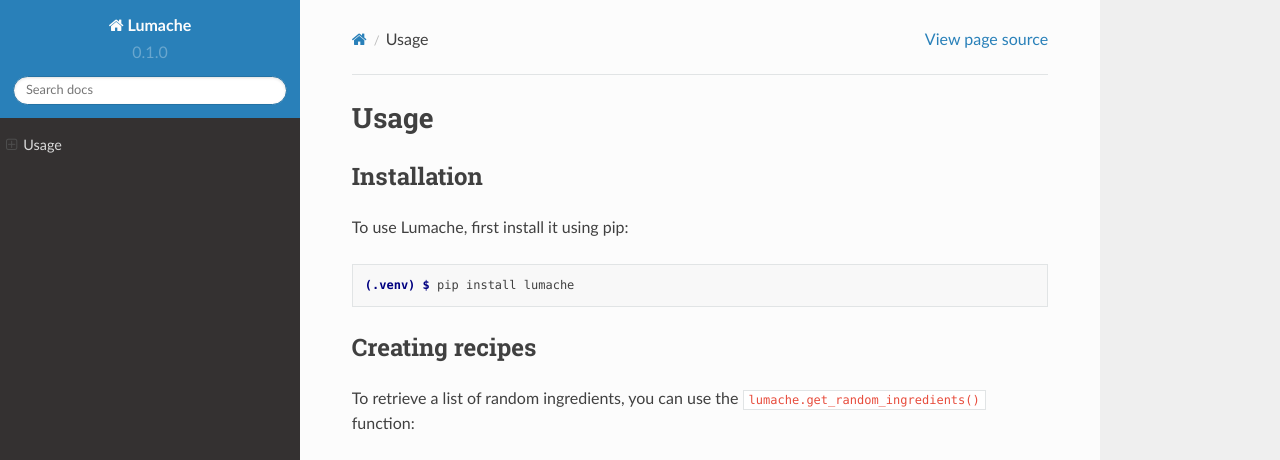
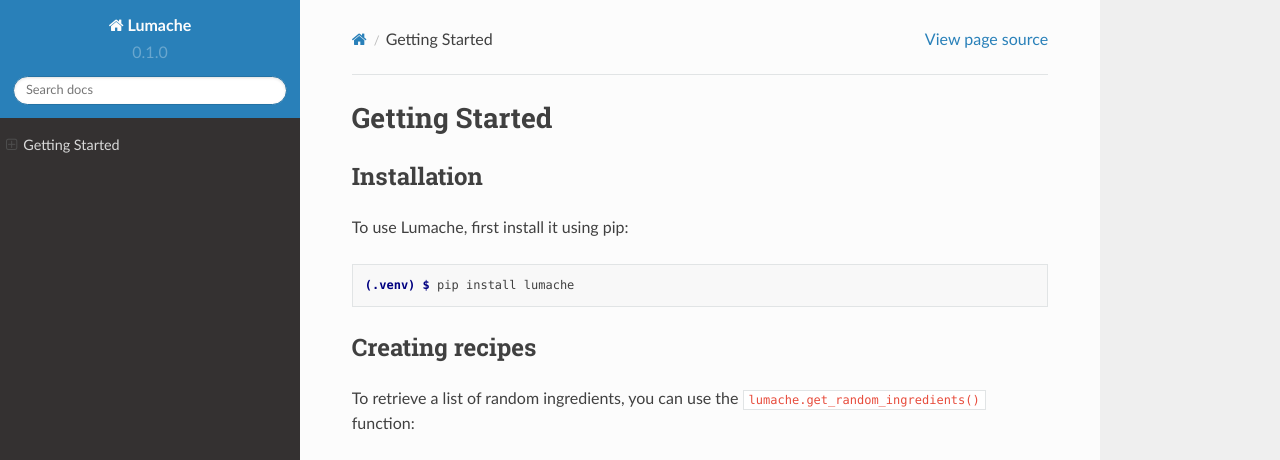
Before and after one commit to ascenscia/docs, a Sphinx documentation site: the page built from docs/source/getting-started.rst, in a window 1280 px wide and 1036 px high. Shown: the top 460 px of the window. Built offline with Sphinx 7.4.7 and the Read the Docs theme 2.0.0, drawn with Linux system fonts in a browser that asks for light colours; pages that are not in the unit, such as notebooks, are missing from menus; grey boxes are pictures that could not be loaded.

Commit message:
Update and rename usage.rst to getting-started.rst

```diff
--- a/docs/source/usage.rst
+++ b/docs/source/getting-started.rst
@@ -1,4 +1,4 @@
-Usage
+Getting Started
 =====
 
 .. _installation:
```
